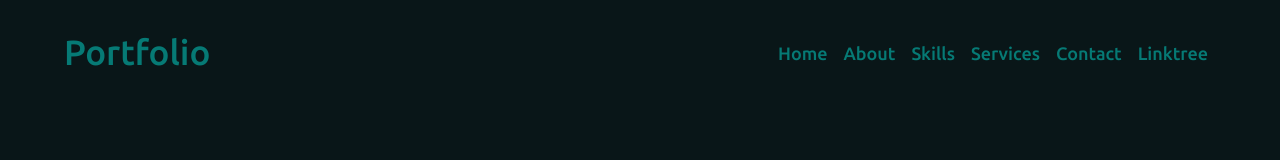
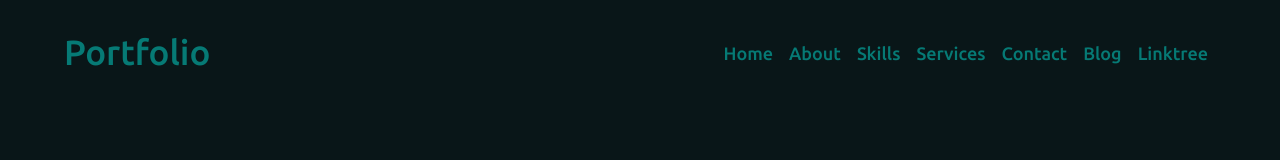
Before and after one commit to rahullokhesh1/website.io, a plain HTML site: page index.html in a window 1280 px wide. Shown: the top 160 px of the page. Drawn offline with nearby package versions, Linux system fonts and the light colour scheme; a script that the page names is missing.

Commit message:
Update index.html
Signed-off-by: rahullokhesh1 <139031828+rahullokhesh1@users.noreply.github.com>

```diff
--- a/index.html
+++ b/index.html
@@ -37,6 +37,7 @@
         <li class= "li"><a href="#skills">Skills</a></li>
         <li class= "li"><a href="#services">Services</a></li>
         <li class= "li"><a href="#contact">Contact</a></li>
+        <li class= "li"><a href="https://rahullokesh.blogspot.com/">Blog</a></li>
         <li class= "li"><a href="https://linktr.ee/Rahul_lokesh">Linktree</a></li>
         <div class="cancel-btn">
           <i class="fas fa-times"></i>
```
